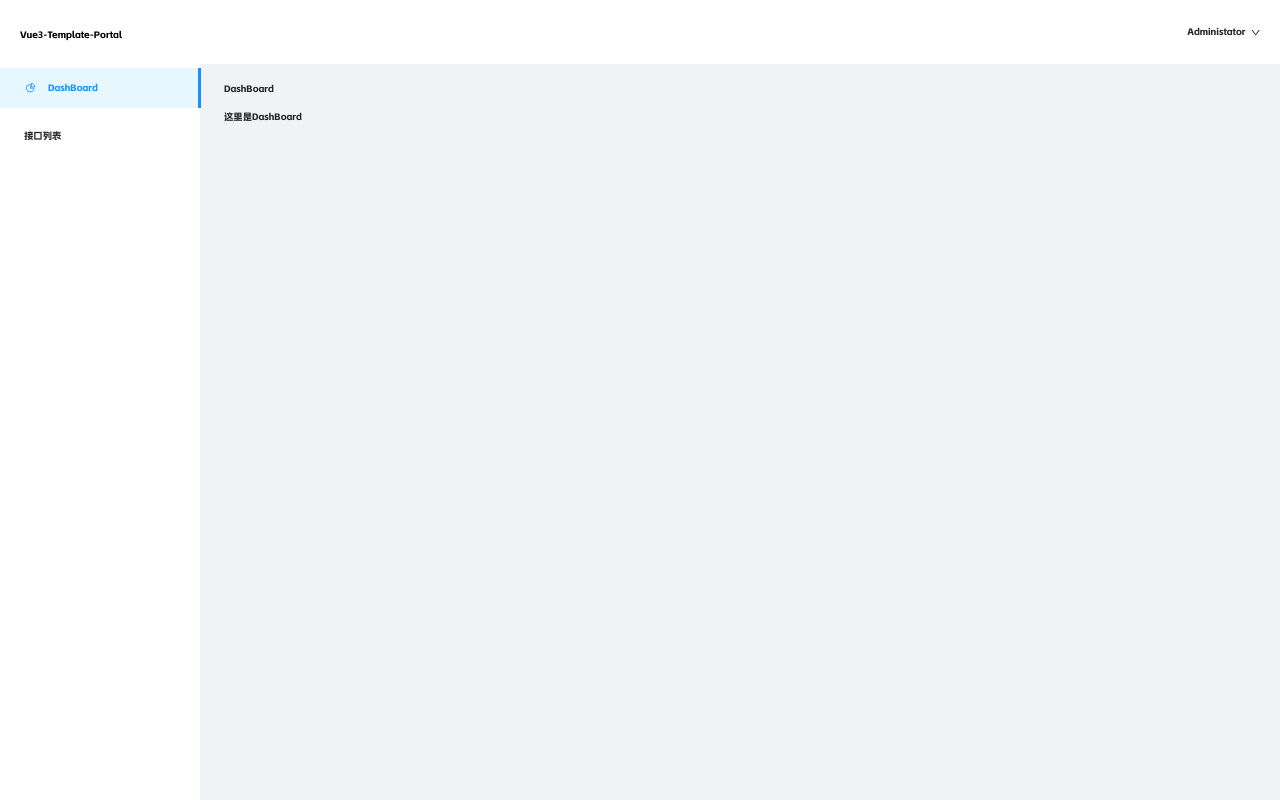
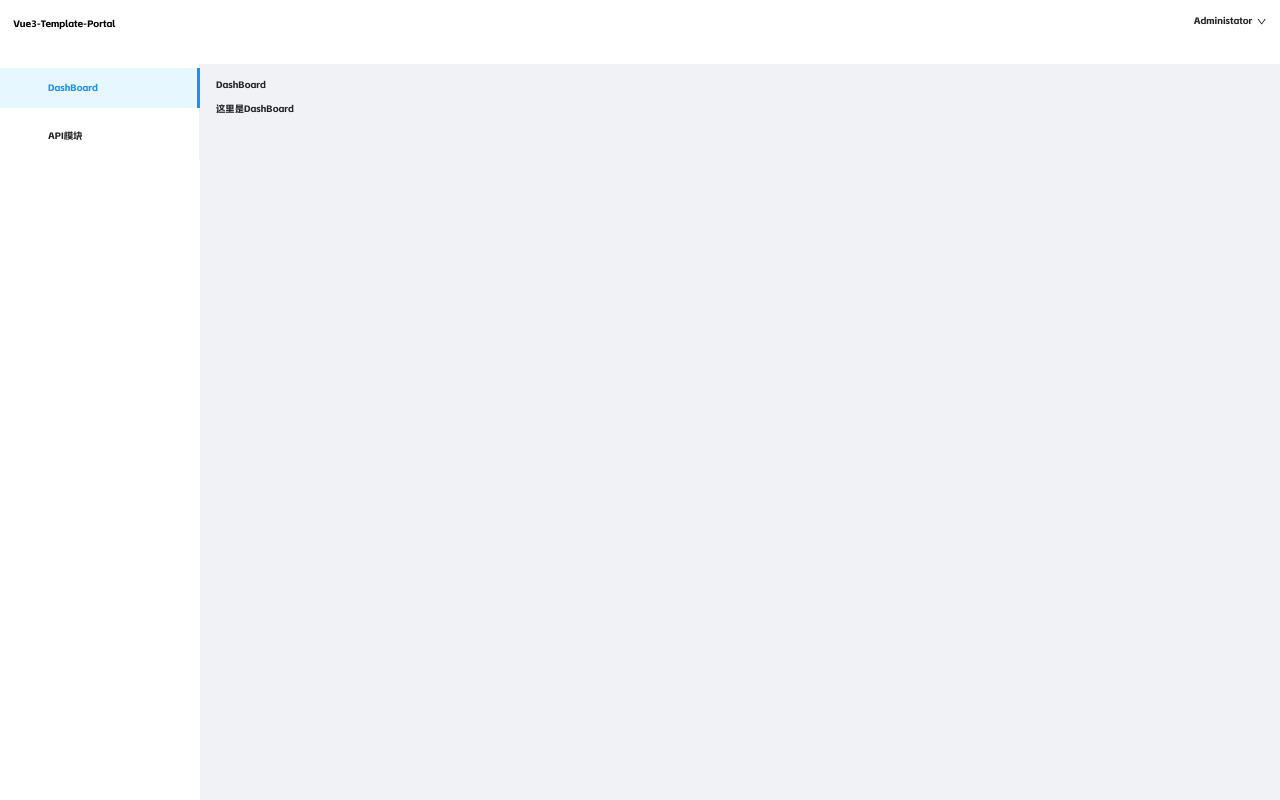
Before and after one commit to Octoveau/vue3-antd-admin-thin, a Vue app: page /dashboard in a window 1280 px wide. Built offline with nearby package versions, Linux system fonts and the light colour scheme.

Commit message:
新增antdIcon 新增menu组件

```diff
--- a/components.d.ts
+++ b/components.d.ts
@@ -20,9 +20,13 @@ declare module '@vue/runtime-core' {
     AMenuItem: typeof import('ant-design-vue/es')['MenuItem']
     ARow: typeof import('ant-design-vue/es')['Row']
     ASpace: typeof import('ant-design-vue/es')['Space']
+    ASubMenu: typeof import('ant-design-vue/es')['SubMenu']
     BreadCrumb: typeof import('./src/components/BreadCrumb/breadCrumb.vue')['default']
     IconFont: typeof import('./src/components/Icon/iconFont.vue')['default']
+    Menu: typeof import('./src/components/Menu/menu.vue')['default']
+    MenuItem: typeof import('./src/components/Menu/menuItem.vue')['default']
     RouterLink: typeof import('vue-router')['RouterLink']
     RouterView: typeof import('vue-router')['RouterView']
+    SvgIcon: typeof import('./src/components/SvgIcon/svgIcon.vue')['default']
   }
 }
--- /dev/null
+++ b/src/components/AntdIcon/antdIcon.vue
@@ -0,0 +1,42 @@
+<template>
+  <component :is="antdIcon"></component>
+</template>
+
+
+<script lang="ts" setup>
+const props = defineProps({
+  icon: {
+    type: String,
+    default: ''
+  }
+})
+
+const antdIcon = computed(() => unifiedAntdIconName(props.icon))
+
+
+/*
+* @description antd图标名称统一规范
+*/
+const unifiedAntdIconName = (iconName: string): string => {
+  // 当存在短横线时
+  if (iconName.includes('-')) {
+    let icon = ''
+    let iconNameArr = iconName.split('-').map(item => {
+      let str = ''
+      const characters = [...item]
+      characters[0] = characters[0].toLocaleUpperCase()
+      str = characters.join('')
+      return str
+    })
+
+    iconNameArr.forEach(item => {
+      icon += item
+    })
+
+    return icon
+  }
+
+  return iconName
+}
+
+</script>
--- a/src/components/BreadCrumb/breadCrumb.vue
+++ b/src/components/BreadCrumb/breadCrumb.vue
@@ -59,6 +59,6 @@ const handleJumpLink = (item: any) => {
 
 <style lang="less" scoped>
 .bread-crumb-container {
-  padding: 12px 0;
+  padding: 0.15rem 0;
 }
 </style>
--- /dev/null
+++ b/src/components/Menu/menu.interface.ts
@@ -0,0 +1,6 @@
+export interface MenuListInterface {
+  menu_name: string,
+  menu_url: string,
+  menu_icon?: string
+  children?: Array<MenuListInterface>
+}
--- /dev/null
+++ b/src/components/Menu/menu.vue
@@ -0,0 +1,30 @@
+<template>
+  <a-menu
+    v-model:selectedKeys="selectedKeys"
+    mode="inline"
+  >
+    <menu-item :menuList="props.menuList" />
+  </a-menu>
+</template>
+
+<script lang="ts" setup>
+import MenuItem from './menuItem.vue'
+import { PropType } from 'vue';
+import { MenuListInterface } from './menu.interface'
+import { useRoute } from 'vue-router';
+const $route = useRoute()
+const props = defineProps({
+  menuList: {
+    type: Array as PropType<MenuListInterface[]>,
+    default: () => []
+  }
+})
+const selectedKeys = computed(() => {
+  const { path } = $route
+  if (path) {
+    return [path]
+  }
+
+  return ['DashBoard']
+})
+</script>
--- /dev/null
+++ b/src/components/Menu/menuItem.vue
@@ -0,0 +1,47 @@
+<template>
+  <template v-for="(item, index) in menuList" :key="index">
+    <a-sub-menu
+      v-if="item.children && item.children.length > 0"
+      :key="item.menu_name"
+      :index="item.menu_name"
+    >
+      <template #icon>
+        <component :is="$antIcons[item.menu_icon]" />
+      </template>
+      <template #title>
+        <span>{{ item.menu_name }}</span>
+      </template>
+      <MenuItem :menu-list="item.children" />
+    </a-sub-menu>
+    <a-menu-item v-else :index="item.menu_url ? item.menu_url : ''" :key="item.menu_url" @click="router.push(item.menu_url)">
+      <template #icon>
+        <i :class="item.menu_icon ? item.menu_icon : 'no-icon'"></i>
+      </template>
+      <span>{{ item.menu_name }}</span>
+    </a-menu-item>
+  </template>
+</template>
+
+<script lang="ts">
+import { MailOutlined } from '@ant-design/icons-vue';
+import { PropType } from 'vue';
+import { useRouter } from 'vue-router'
+import { MenuListInterface } from './menu.interface'
+export default {
+  name: 'MenuItem',
+  components: {MailOutlined},
+  props: {
+    menuList: {
+      type: Array as PropType<MenuListInterface[]>,
+      default: () => []
+    }
+  },
+  setup () {
+    const router = useRouter()
+
+    return {
+      router
+    }
+  }
+}
+</script>
--- a/src/layouts/aside/aside.vue
+++ b/src/layouts/aside/aside.vue
@@ -1,22 +1,10 @@
 <template>
-  <a-menu v-model:selectedKeys="selectedKeys2" mode="inline" :style="{ height: '100%', borderRight: 0 }">
-    <a-menu-item key="1" @click="router.push('/dashboard')">
-      <template #icon>
-        <PieChartOutlined />
-      </template>
-      <span>DashBoard</span>
-    </a-menu-item>
-    <a-menu-item key="2" @click="router.push('/apilist')">
-      <span>接口列表</span>
-    </a-menu-item>
-  </a-menu>
+  <MenuComp :menu-list="menuList" />
 </template>
 
 <script setup lang="ts">
-import { PieChartOutlined } from '@ant-design/icons-vue'
-import { useRouter } from 'vue-router'
-const router = useRouter()
-const selectedKeys2 = ref<string[]>(['1'])
+import MenuComp from '@/components/Menu/menu.vue'
+import { menuList } from '@/mock/menu.mock'
 </script>
 
 <style lang="less" scoped>
--- a/src/layouts/content/content.vue
+++ b/src/layouts/content/content.vue
@@ -14,9 +14,9 @@ import BreadCrumb from '@/components/BreadCrumb/breadCrumb.vue'
 
 <style lang="less" scoped>
 .main-container {
-  margin: 0px 0px 12px 24px;
-  width: calc(100% - 48px);
-  height: calc(100% - 24px);
+  margin: 0px 0px 0.15rem 0.3rem;
+  width: calc(100% - 0.6rem);
+  height: calc(100% - 0.3rem);
   position: relative;
 
   .main-content {
--- a/src/main.ts
+++ b/src/main.ts
@@ -1,6 +1,9 @@
 import { createApp } from 'vue'
 import App from './App.vue'
 import router from './router'
+import * as antIcons from '@ant-design/icons-vue'
 import './config'
 
-createApp(App).use(router).mount('#app')
+const app = createApp(App)
+
+app.use(router).mount('#app')
--- /dev/null
+++ b/src/mock/menu.mock.js
@@ -0,0 +1,12 @@
+export const menuList = [
+  {
+    menu_name: 'DashBoard',
+    menu_url: '/dashboard',
+    menu_icon: 'MailOutlined',
+  },
+  {
+    menu_name: 'API模块',
+    menu_url: '/apilist',
+    menu_icon: 'el-icon-s-home',
+  },
+]
--- /dev/null
+++ b/src/styles/modules/antd.less
@@ -0,0 +1,3 @@
+.ant-layout-sider {
+  background-color: #ffffff !important;
+}
--- a/src/styles/modules/public.less
+++ b/src/styles/modules/public.less
@@ -1,6 +1,7 @@
 @import url("../font/font.less");
 @import url("./transition.less");
 @import url("./scrollbar.less");
+@import url("./antd.less");
 * {
   padding: 0;
   margin: 0;
@@ -81,8 +82,8 @@ hr {
   height: 100%;
 
   .ant-layout-header {
-    line-height: 64px;
+    line-height: 0.8rem;
     background-color: #fff;
-    padding: 0 20px;
+    padding: 0 0.25rem;
   }
 }
```
